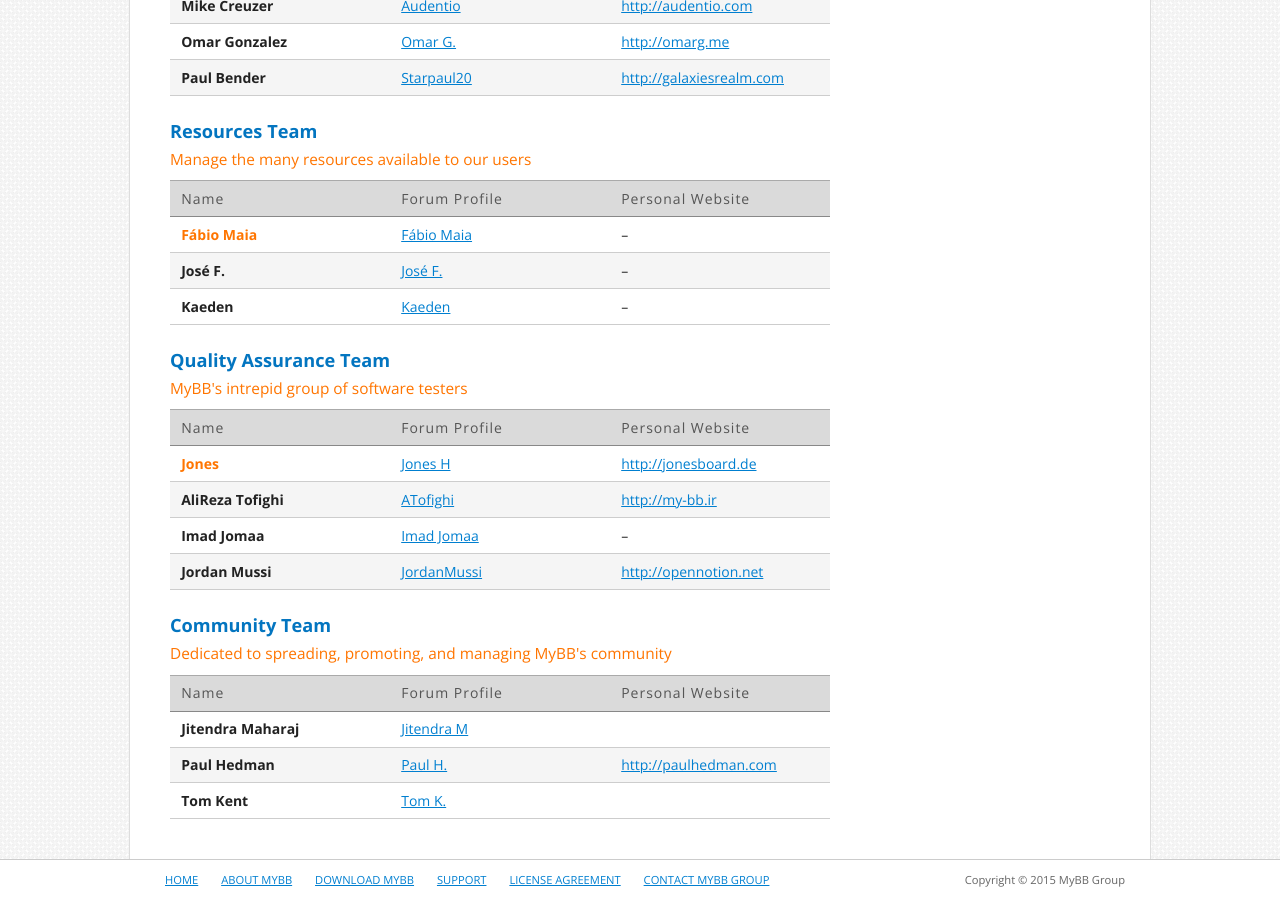
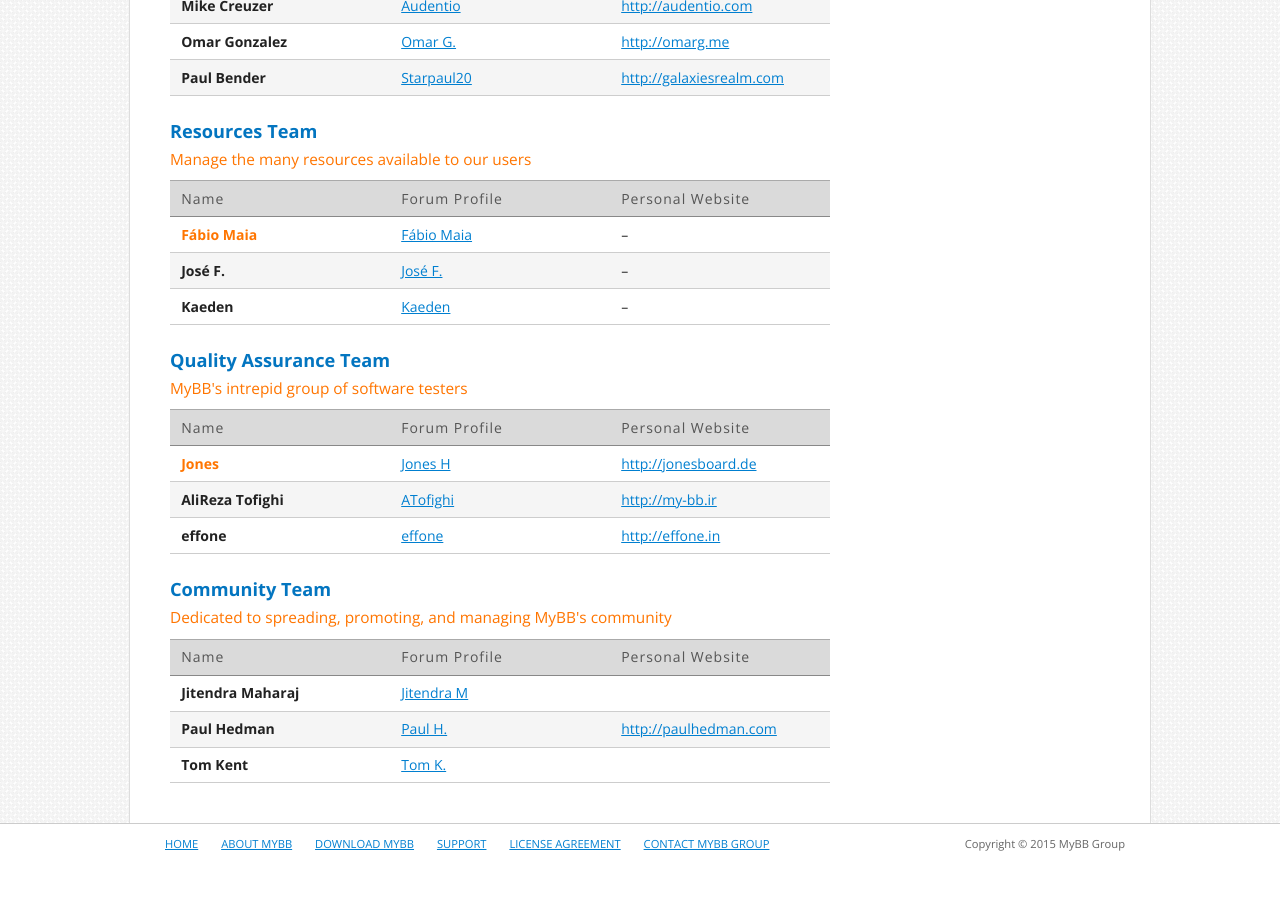
Before and after one commit to mybb/mybb.com, a Jekyll site: the page built from about/team.html, in a window 1280 px wide and 900 px high, scrolled down 1208 px. Built offline with Jekyll 4.4.1, drawn with Linux system fonts in a browser that asks for light colours; nearby versions of some CDN libraries; Markdown is read by kramdown in place of the engine named in the settings; after the commit the page ends 2072 px from its top, so only the background shows below that.

Commit message:
Update team_quality_assurance.yml

```diff
--- a/_data/team_quality_assurance.yml
+++ b/_data/team_quality_assurance.yml
@@ -1,16 +1,12 @@
-- name: "Imad Jomaa"
-  uid: 6928
-  username: "Imad Jomaa"
-  website: ""
 - name: "Jones"
   uid: 57502
   username: "Jones H"
   website: "http://jonesboard.de"
   lead: true
-- name: "Jordan Mussi"
-  uid: 51459
-  username: "JordanMussi"
-  website: "http://opennotion.net"
+- name: "effone"
+  uid: 61867
+  username: "effone"
+  website: "http://effone.in"
 - name: "AliReza Tofighi"
   uid: 69212
   username: "ATofighi"
```
